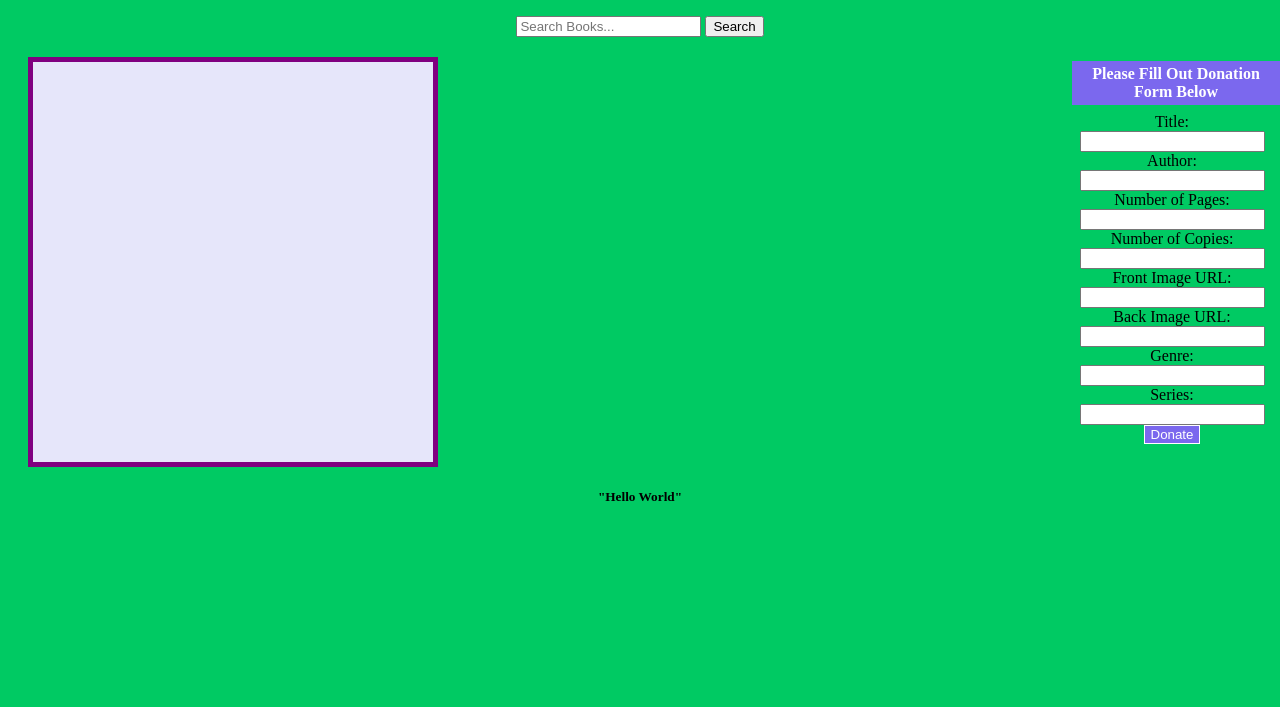
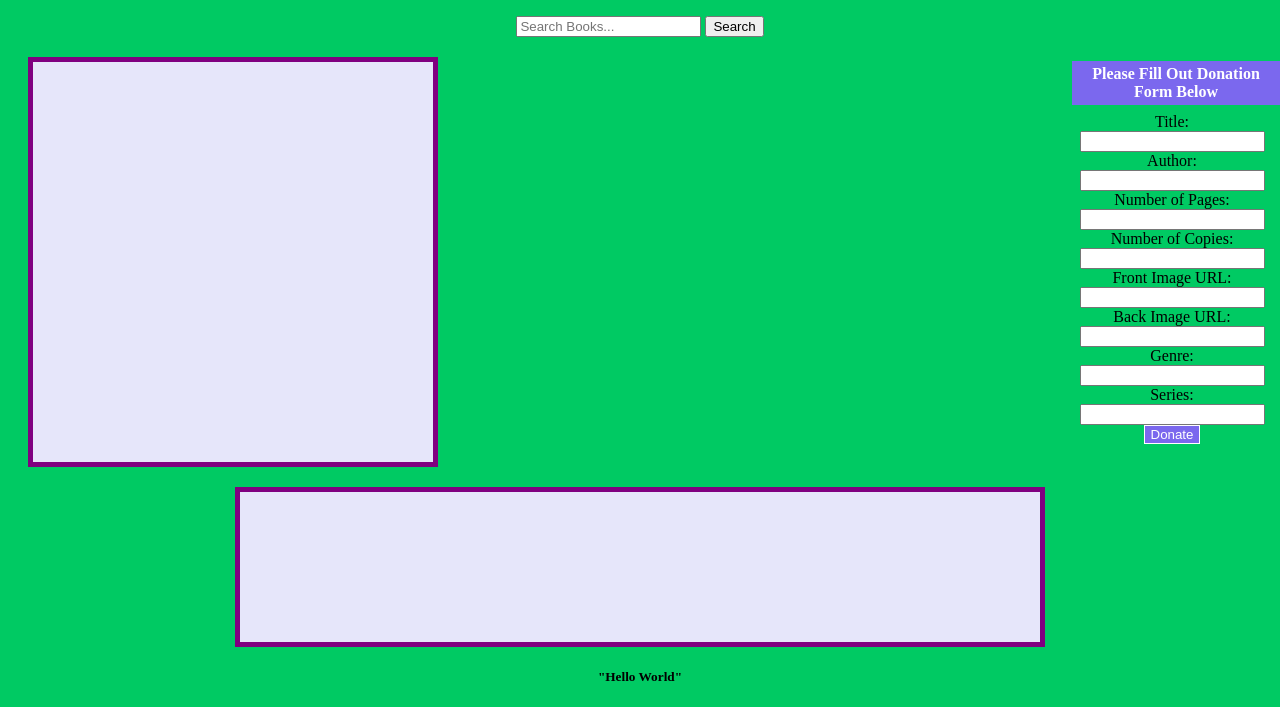
Before and after one commit to awfullyavg/MBM-Books, a plain HTML site: page index.html in a window 1280 px wide. Shown: the part 105-812 px from the top of the page. Drawn offline with Linux system fonts and the light colour scheme; no server answers.

Commit message:
centered the book-bar div

```diff
--- a/styles/index.css
+++ b/styles/index.css
@@ -87,3 +87,13 @@ form h4 {
     width: 200px;
     height: 200px;
 }
+
+#book-bar {
+    width: 700px;
+    height: 50px;
+  border: 5px solid purple;
+  background-color: lavender;
+  padding: 50px;
+  margin: auto;
+
+}
```
